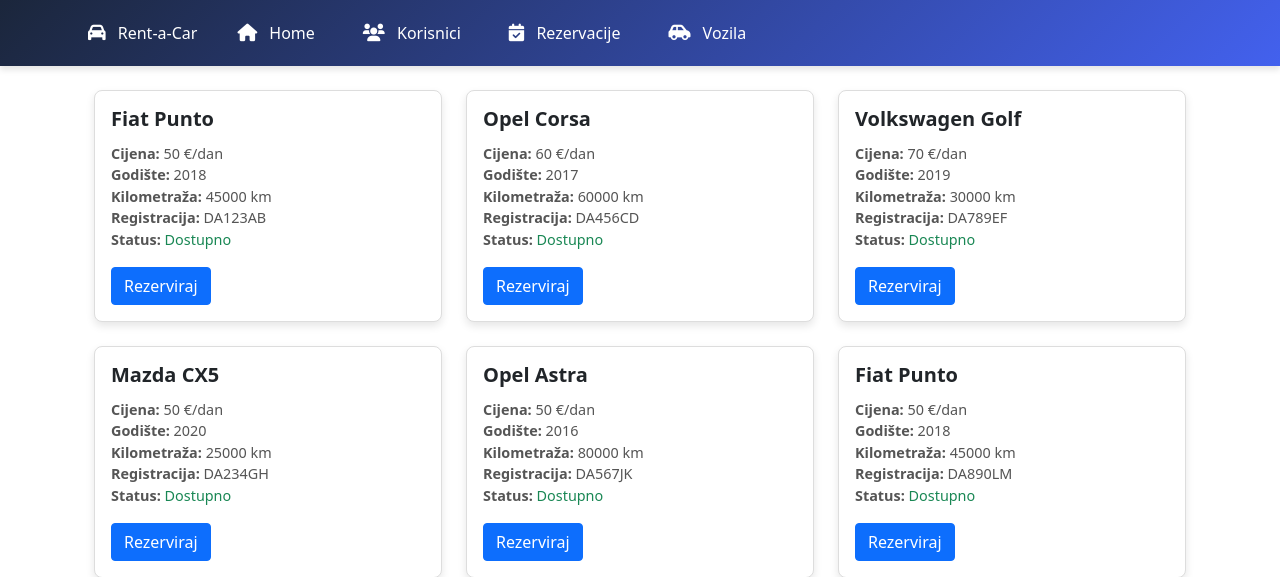
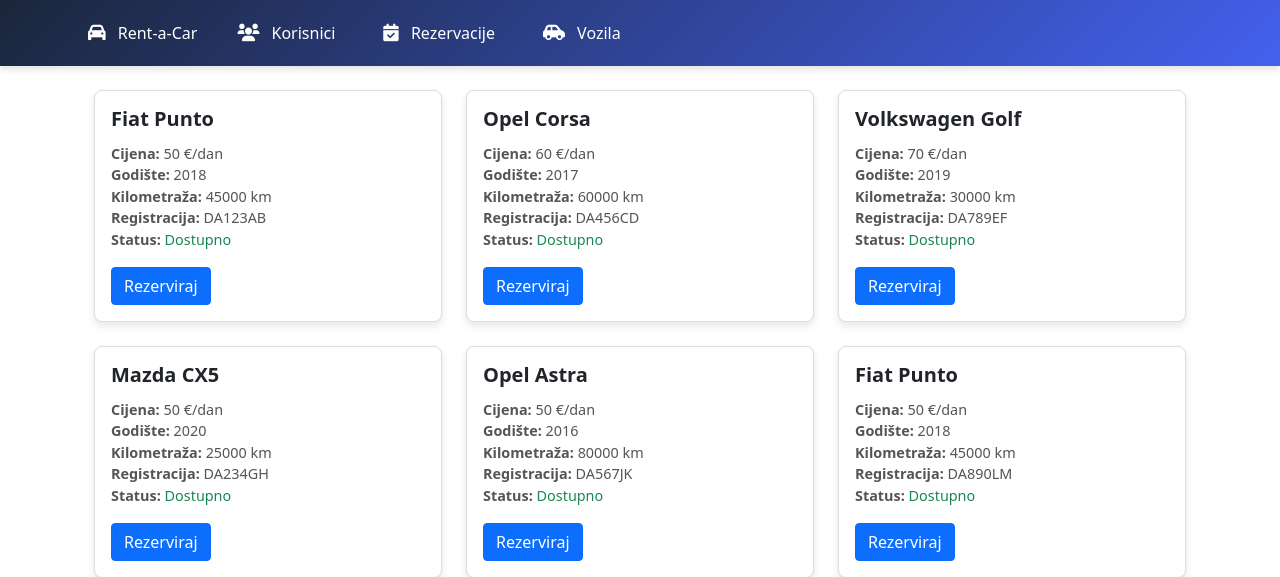
Before and after one commit to Marko-Loncarevic/SJIWP_projekt, a PHP site: page /index.php in a window 1280 px wide. Shown: the top 577 px of the page. Run offline with PHP 8.4, Linux system fonts and the light colour scheme; data comes from the database, SQL or seed files in the repository.

Commit message:
najnovija verzija

```diff
--- a/navigacija.php
+++ b/navigacija.php
@@ -237,11 +237,7 @@
             </button>
             <div class="collapse navbar-collapse navbar-collapse-modern" id="navbarModern">
                 <ul class="navbar-nav me-auto mb-2 mb-lg-0">
-                    <li class="nav-item nav-item-modern">
-                        <a class="nav-link nav-link-modern active" href=" index.php">
-                            <i class="fas fa-home"></i> Home
-                        </a>
-                    </li>
+
                     <li class="nav-item nav-item-modern">
                         <a class="nav-link nav-link-modern" href="korisnici.php">
                             <i class="fas fa-users"></i> Korisnici
```
